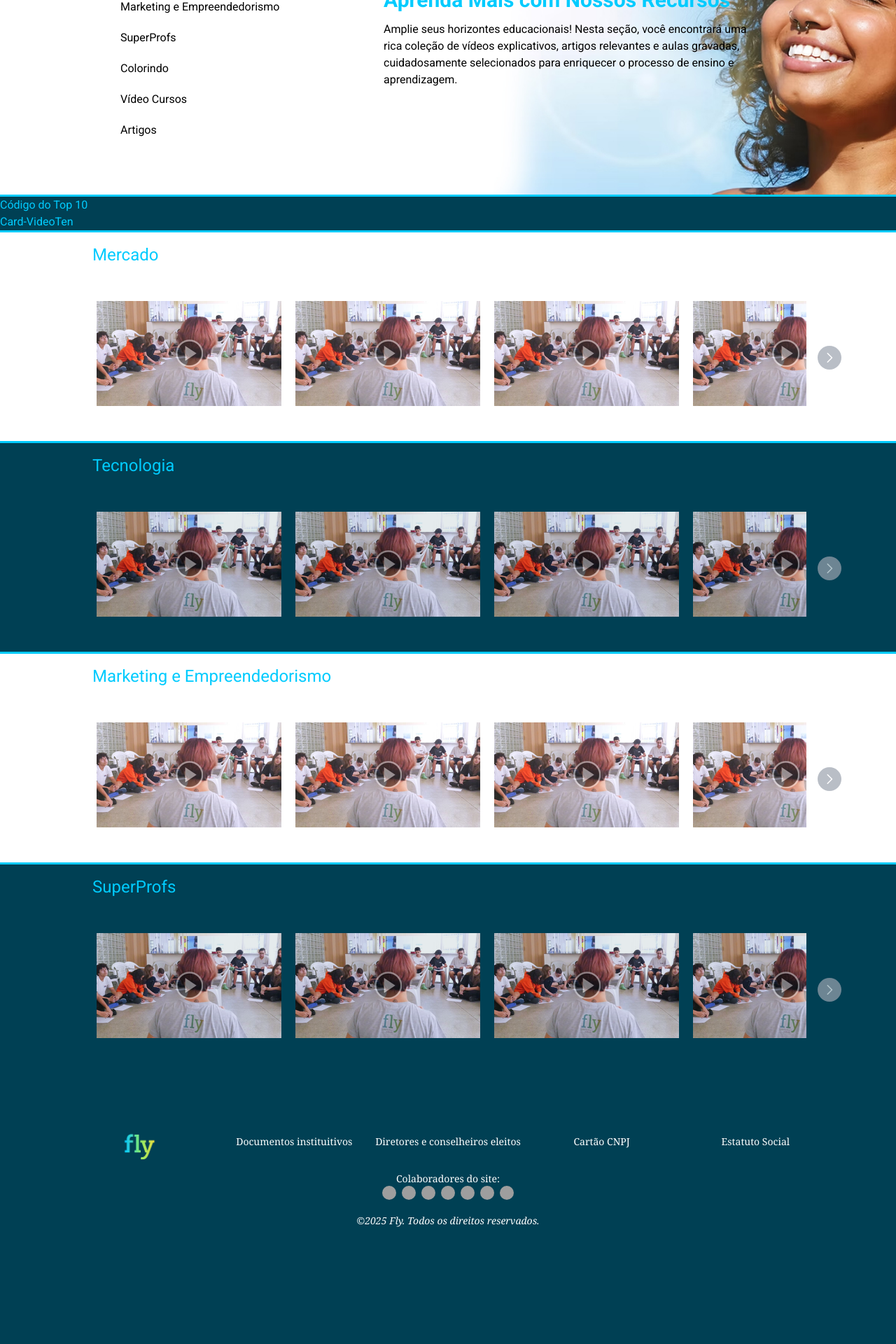
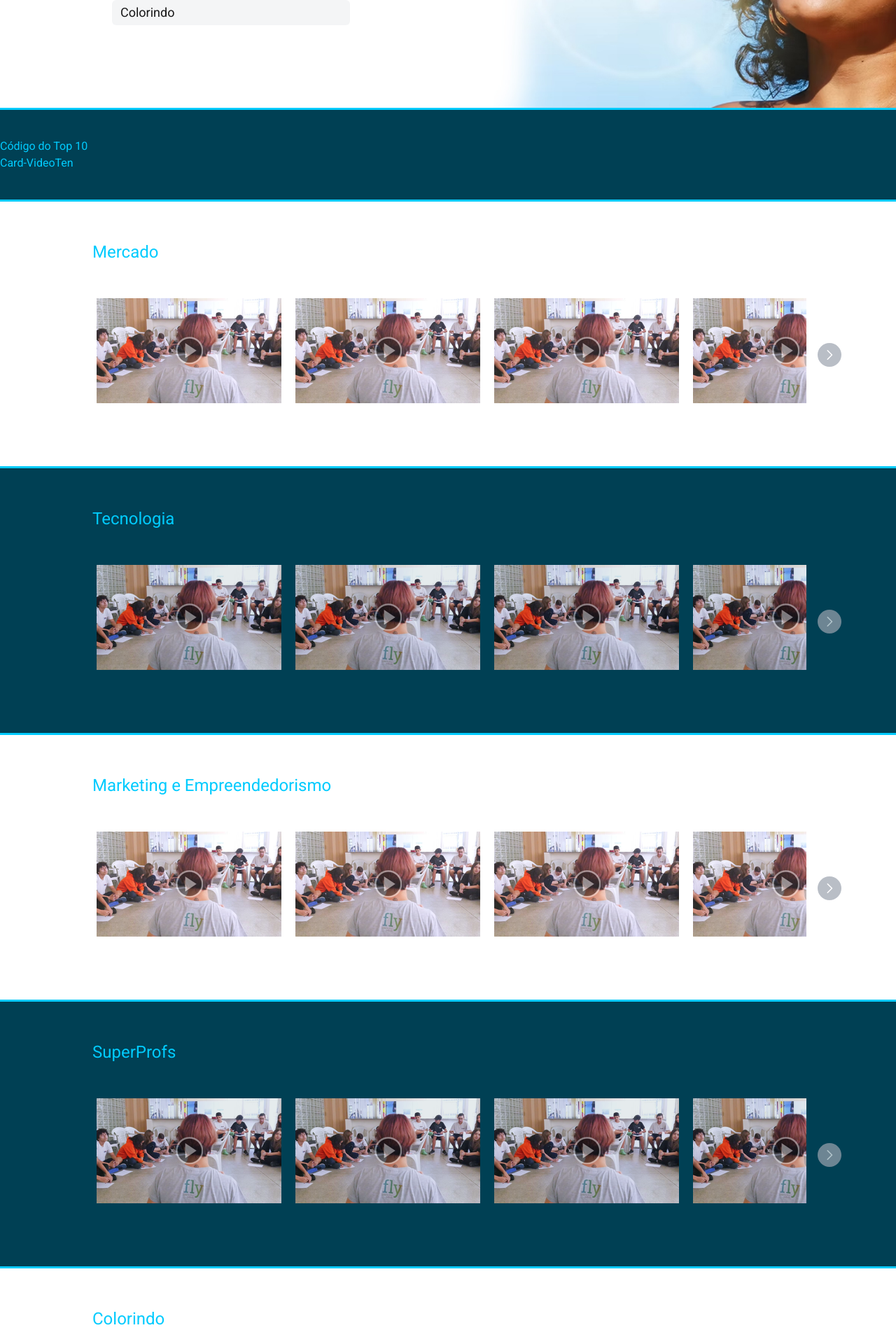
Before and after one commit to nadiduno/flyrecursos, a React (Vite) app: page / in a window 1280 px wide. Shown: the part 380-2300 px from the top of the page at 70% size. Before the commit the page ends 2142 px from the top, so only its background shows below. Built offline with nearby package versions, Linux system fonts and the light colour scheme; grey boxes are pictures that could not be loaded.

Commit message:
Funcionalidade do Menu

```diff
--- a/src/componets/HeaderMain.tsx
+++ b/src/componets/HeaderMain.tsx
@@ -6,14 +6,12 @@ interface MenuItem {
   href: string;
 }
 
-const menuItems: MenuItem[] = [
-  { label: 'Mercado', href: '#' },
-  { label: 'Tecnologia', href: '#' },
-  { label: 'Marketing e Empreendedorismo', href: '#' },
-  { label: 'SuperProfs', href: '#' },
-  { label: 'Colorindo', href: '#' },
-  { label: 'Vídeo Cursos', href: '#' },
-  { label: 'Artigos', href: '#' },
+export const menuItems: MenuItem[] = [
+  { label: 'Mercado', href: '#mercado' },
+  { label: 'Tecnologia', href: '#tecnologia' },
+  { label: 'Marketing e Empreendedorismo', href: '#marketing-e-empreendedorismo' },
+  { label: 'SuperProfs', href: '#superprofs' },
+  { label: 'Colorindo', href: '#colorindo' },
 ];
 
 export function HeaderMain() {
@@ -37,7 +35,7 @@ export function HeaderMain() {
               {menuItems.map((item, index) => (
                 <li
                   key={index}
-                  className='leading-5 py-2 px-3 rounded-md transition-all duration-200 ease-in-out cursor-pointer hover:bg-gray-100 hover:text-primary2 hover:translate-x-1'
+                  className='leading-5 py-2 px-3 rounded-md transition-all duration-200 ease-in-out cursor-pointer opacity-90  bg-gray-100 hover:bg-primary1 hover:text-primary2 hover:translate-x-1 hover:opacity-100 transition-transform duration-500 text-lg'
                 >
                   <a href={item.href}>{item.label}</a>
                 </li>
--- a/src/global.css
+++ b/src/global.css
@@ -20,3 +20,8 @@ body {
   background-color: #004054;
   color:#FFFFFF;
 }
+
+#top-ten,
+section {
+  scroll-margin-top: 28rem;
+}
--- a/src/pages/HomePage.tsx
+++ b/src/pages/HomePage.tsx
@@ -1,65 +1,69 @@
 import { Footer } from "../componets/Footer";
 import { HeaderMain } from "../componets/HeaderMain";
 import { Navibar } from "../componets/Navbar";
-import { Resource, ResourceType} from "../componets/Resource";
+import { Resource} from "../componets/Resource";
 import { TopTen } from "../componets/TopTen";
 
+// **Importe o menuItems do HeaderMain para manter a consistência**
+import { menuItems as headerMenuItems } from "../componets/HeaderMain";
 
-const resources: ResourceType[] = [
-    {
-        id: 1,
-        title: 'Mercado'
-    },
-    {
-        id: 2,
-        title: 'Tecnologia'
-    },
-    {
-        id: 3,
-        title: 'Marketing e Empreendedorismo'
-    },
-    {
-        id: 4,
-        title: 'SuperProfs'
+// **Adapte a interface ResourceType para incluir um id (opcional, mas útil)**
+interface ResourceType {
+  id: number;
+  title: string;
+  quantity?: number;
 }
-]
 
+// **Crie um array de dados para os seus Resources (se necessário)**
+const resourcesData: ResourceType[] = [
+  { id: 1, title: 'Mercado' },
+  { id: 2, title: 'Tecnologia' },
+  { id: 3, title: 'Marketing e Empreendedorismo' },
+  { id: 4, title: 'SuperProfs' },
+  {id: 5, title: 'Colorindo'}
+];
 
-export function HomePage(){
-    return(
+export function HomePage() {
+  return (
     <div className=" min-h-screen flex flex-col">
       <nav className="h-[5.375rem] md:h-[7.75rem]shadow-md">
         <Navibar />
       </nav>
-           {/*Login component */}
-            <div className="h-[5.375rem] md:h-[7.75rem]">
-
-            </div>
-            {/*End of login component */}
       <header className="bg-white text-black border-b-[3px] border-primary2 sticky top-0 z-10">
         <HeaderMain />
       </header>
-            <section className="text-primary2">
+      <section id="top-ten" className="text-primary2 py-10">
         <TopTen />
       </section>
-            <section>
-                {resources.map((resource) => {
+      {headerMenuItems.map((item, index) => {
+        const sectionId = item.label.toLowerCase().replace(/ /g, '-');
+        let sectionContent = null;
+        if (sectionId === 'mercado') {
+          sectionContent = <Resource key={1} resource={resourcesData.find(r => r.title === 'Mercado')!} />;
+        } else if (sectionId === 'tecnologia') {
+          sectionContent = <Resource key={2} resource={resourcesData.find(r => r.title === 'Tecnologia')!} />;
+        } else if (sectionId === 'marketing-e-empreendedorismo') {
+          sectionContent = <Resource key={3} resource={resourcesData.find(r => r.title === 'Marketing e Empreendedorismo')!} />;
+        } else if (sectionId === 'superprofs') {
+          sectionContent = <Resource key={4} resource={resourcesData.find(r => r.title === 'SuperProfs')!} />;
+        }else if (sectionId === 'colorindo') {
+            sectionContent = <Resource key={5} resource={resourcesData.find(r => r.title === 'Colorindo')!} />;
+        }
+
         return (
-                        <div
-                            key={resource.id}
-                            className={`border-t-[3px] border-primary2 odd:bg-white transition-all duration-300 hover:shadow-lg text-primary2`}
+          <section
+            key={index}
+            id={sectionId}
+            className={`py-10 border-t-[3px] border-primary2 ${index % 2 === 0 ? 'bg-white' : 'odd:bg-primary1'} transition-all duration-300 hover:shadow-lg text-primary2`}
           >
-                            <Resource key={resource.id} resource={resource} />
-
-                        </div>
-
-                    )
+            {sectionContent}
+          </section>
+        );
       })}
-            </section>
 
       <footer className="h-[5.375rem] md:h-[7.75rem]">
         <Footer />
       </footer>
     </div>
-    )
+  );
 }
```
Lines whose indentation alone changed are shown as unchanged.
